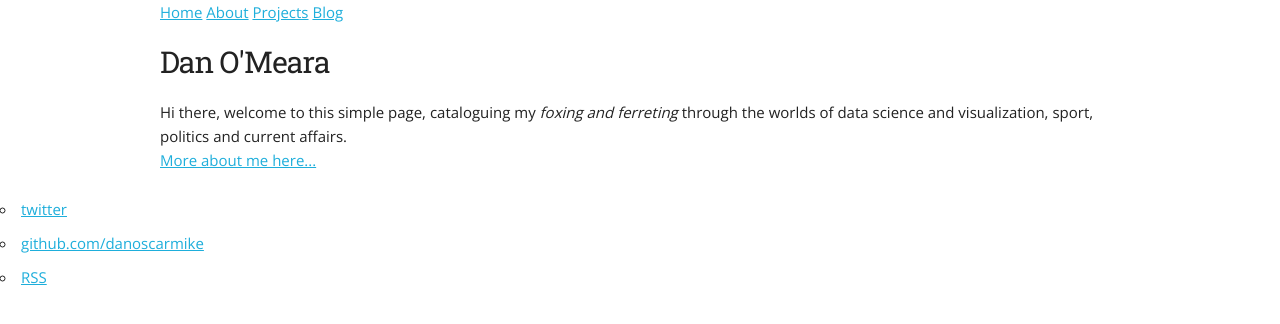
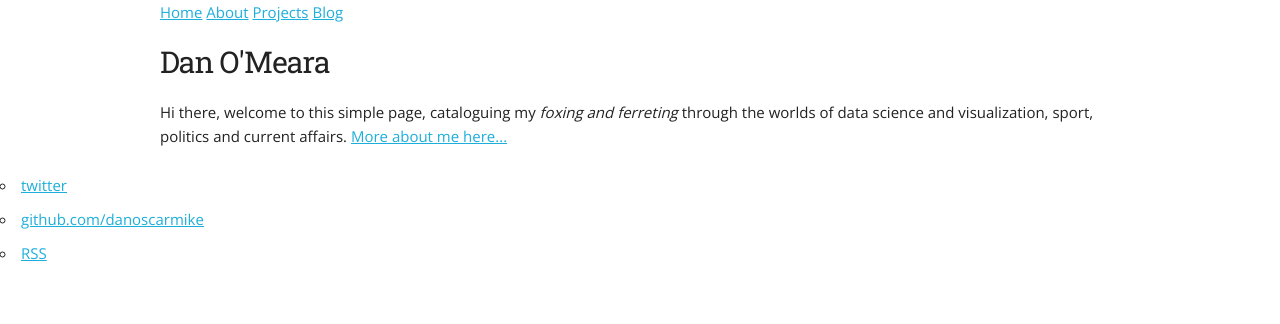
Before and after one commit to danoscarmike/danoscarmike.github.io, a Jekyll site: the page built from index.html, in a window 1280 px wide. Shown: the top 324 px of the page. Built offline with Jekyll 4.4.1, drawn with Linux system fonts in a browser that asks for light colours.

Commit message:
add custom css/main.css

```diff
--- a/_layouts/default.html
+++ b/_layouts/default.html
@@ -4,6 +4,7 @@
 		<title>{{ page.title }}</title>
     <!-- link to main stylesheet -->
 		<link href="https://fonts.googleapis.com/css?family=Open+Sans|Roboto+Slab" rel="stylesheet">
+		<link rel="stylesheet" type="text/css" href="/css/main.css">
 		<link rel="stylesheet" type="text/css" href="/css/skeleton.css">
 		<link rel="stylesheet" type="text/css" href="/css/normalize.css">
 		<link rel="shortcut icon" type="image/png" href="/resources/favicon-16x16.png">
--- /dev/null
+++ b/css/main.css
@@ -0,0 +1,3 @@
+.header {
+  margin-top: 6rem;
+  text-align: center; }
--- a/index.html
+++ b/index.html
@@ -8,7 +8,5 @@
 <div>
 	<p>Hi there, welcome to this simple page, cataloguing my <em>foxing and
 		ferreting</em> through the worlds of data science and visualization, sport,
-		politics and current affairs.
-		<br>
-		<a href="/about">More about me here...</a></p>
+		politics and current affairs. <a href="/about">More about me here...</a></p>
 </div>
```
Also changed, not shown: 1 other file.
